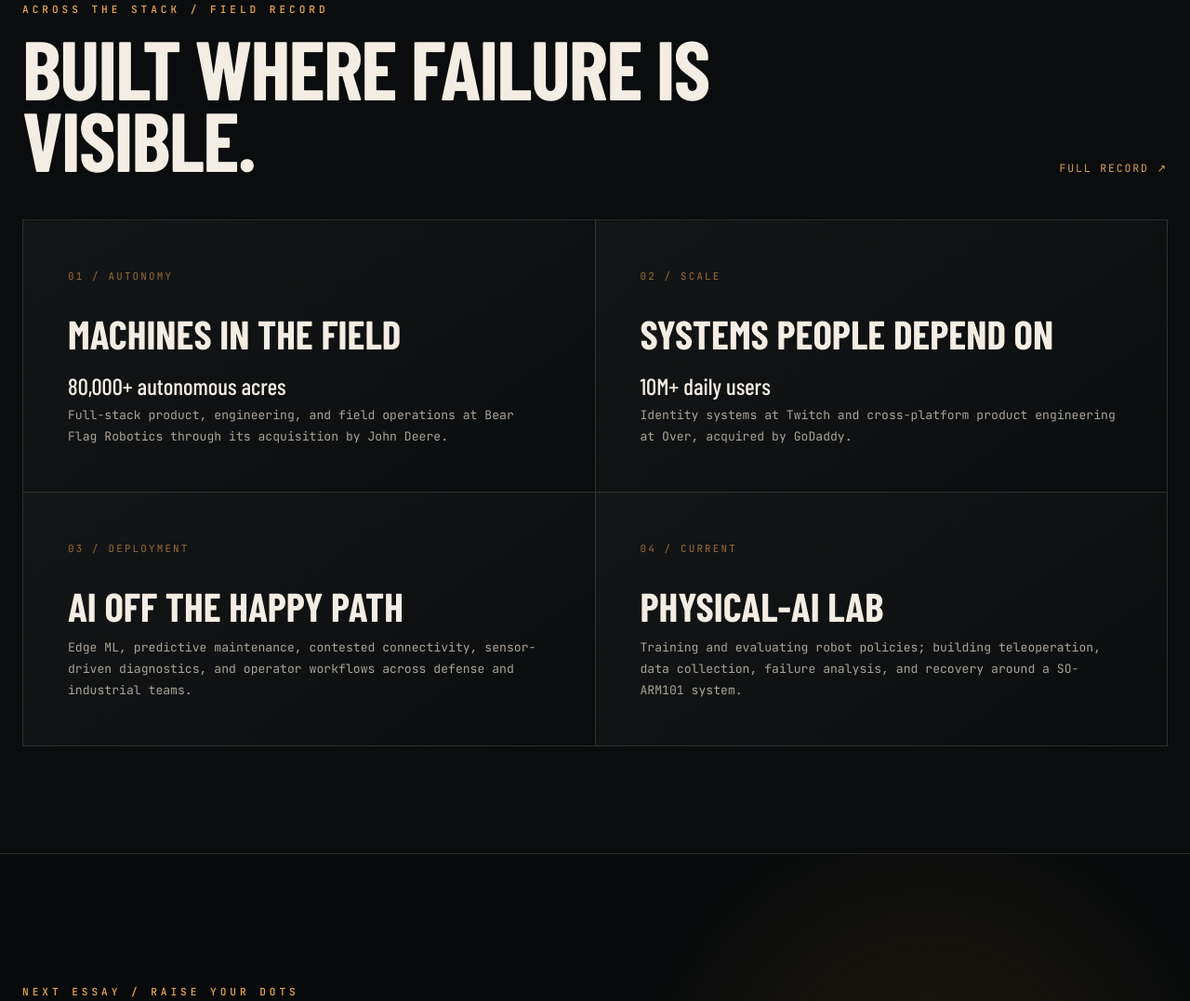
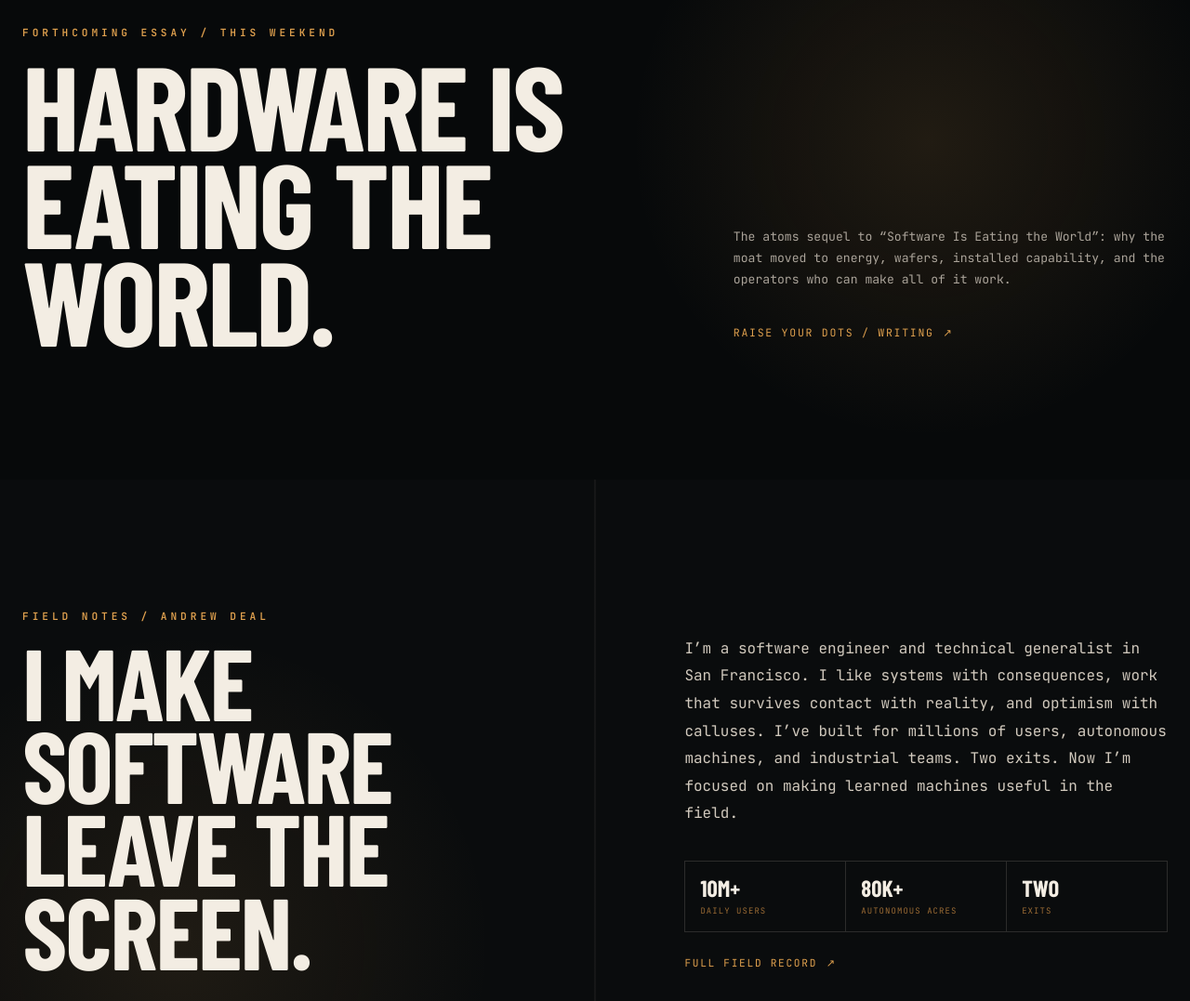
Before and after one commit to a-deal/a-deal.github.io, a website: page index.html in a window 1280 px wide. Shown: the part 3522-4599 px from the top of the page at 93% size. Drawn offline with nearby package versions, Linux system fonts and the light colour scheme; a web font is replaced by a local one.

Commit message:
Land the essay punchline before the field notes
Reviewed-by: none (ACKNOWLEDGED SKIP: visual-only static site narrative update validated in desktop and narrow browser renders)

```diff
--- a/index.html
+++ b/index.html
@@ -227,45 +227,51 @@
       text-transform: uppercase;
     }
     .flow i { color: rgba(243, 237, 227, .42); font-style: normal; }
-    .proof {
-      padding: clamp(5rem, 9vw, 8rem) 0;
+    .field-notes {
+      padding: clamp(6rem, 11vw, 10rem) 0;
       border-bottom: 1px solid var(--line);
-      background: #0a0c0d;
+      background:
+        linear-gradient(90deg, transparent 49.9%, rgba(243, 237, 227, .08) 50%, transparent 50.1%),
+        radial-gradient(circle at 15% 75%, rgba(223, 160, 78, .1), transparent 28%),
+        #0a0c0d;
     }
-    .proof-head {
-      display: flex;
-      gap: 2rem;
+    .field-grid {
+      display: grid;
+      grid-template-columns: minmax(0, 1.08fr) minmax(320px, .92fr);
+      gap: clamp(3rem, 8vw, 8rem);
       align-items: end;
-      justify-content: space-between;
-      margin-bottom: 3rem;
     }
-    .work-title { max-width: 820px; font-size: clamp(3.7rem, 7vw, 6.3rem); line-height: .86; }
-    .proof-link {
-      flex: none;
-      color: var(--amber);
-      font-size: .72rem;
-      letter-spacing: .16em;
-      text-decoration: none;
+    .field-notes h2 {
+      max-width: 760px;
+      margin: 1.1rem 0 0;
+      font-family: "Barlow Condensed", sans-serif;
+      font-size: clamp(4rem, 8.5vw, 7.5rem);
+      font-weight: 700;
+      line-height: .82;
+      letter-spacing: -.02em;
       text-transform: uppercase;
     }
-    .proof-grid { display: grid; grid-template-columns: repeat(2, minmax(0, 1fr)); border-top: 1px solid var(--line); border-left: 1px solid var(--line); }
-    .proof-card {
-      min-height: 240px;
-      padding: clamp(1.5rem, 4vw, 3rem);
+    .field-copy {
+      margin: 0;
+      color: #d1c9bd;
+      font-size: clamp(.86rem, 1.25vw, 1rem);
+      line-height: 1.85;
+    }
+    .signals {
+      display: grid;
+      grid-template-columns: repeat(3, 1fr);
+      margin-top: 2.25rem;
+      border-top: 1px solid var(--line);
+      border-left: 1px solid var(--line);
+    }
+    .signal {
+      padding: 1rem;
       border-right: 1px solid var(--line);
       border-bottom: 1px solid var(--line);
-      background: linear-gradient(145deg, rgba(22, 24, 25, .86), rgba(10, 12, 13, .98));
     }
-    .proof-index { color: var(--amber-dim); font-size: .68rem; letter-spacing: .2em; }
-    .proof-card h3 {
-      margin: 2rem 0 .8rem;
-      font-family: "Barlow Condensed", sans-serif;
-      font-size: clamp(1.8rem, 3.8vw, 2.7rem);
-      line-height: .98;
-      text-transform: uppercase;
-    }
-    .proof-card p { max-width: 520px; margin: 0; color: var(--muted); font-size: .82rem; line-height: 1.72; }
-    .proof-stat { display: block; color: var(--bone); font-family: "Barlow Condensed", sans-serif; font-size: 1.55rem; }
+    .signal b { display: block; color: var(--bone); font-family: "Barlow Condensed", sans-serif; font-size: 1.55rem; line-height: 1; text-transform: uppercase; }
+    .signal span { display: block; margin-top: .4rem; color: var(--amber-dim); font-size: .56rem; letter-spacing: .12em; text-transform: uppercase; }
+    .field-link { display: inline-flex; gap: .6rem; align-items: center; margin-top: 1.6rem; color: var(--amber); font-size: .7rem; letter-spacing: .15em; text-decoration: none; text-transform: uppercase; }
     .closing {
       padding: clamp(6rem, 11vw, 10rem) 0;
       background:
@@ -285,7 +291,7 @@
       .hero-content { align-self: flex-end; padding: 7rem 0 4rem; }
       h1 { font-size: clamp(4.4rem, 24vw, 7rem); }
       .scroll-cue { display: none; }
-      .manifesto-grid, .closing-grid { grid-template-columns: 1fr; }
+      .manifesto-grid, .closing-grid, .field-grid { grid-template-columns: 1fr; }
       .manifesto h2 { font-size: clamp(3.7rem, 19vw, 6rem); }
       .chapter { min-height: 72svh; }
       .chapter--storage { background-position: 58% center; }
@@ -293,10 +299,8 @@
       .chapter--cpu::before { background: linear-gradient(0deg, rgba(5, 7, 8, .97), rgba(5, 7, 8, .42) 68%, rgba(5, 7, 8, .18)); }
       .chapter--network { background-position: 58% center; }
       .chapter-title { font-size: clamp(4rem, 20vw, 6.4rem); }
-      .proof-head { display: block; }
-      .proof-link { display: inline-block; margin-top: 1.5rem; }
-      .proof-grid { grid-template-columns: 1fr; }
-      .proof-card { min-height: auto; }
+      .field-notes { background: radial-gradient(circle at 15% 75%, rgba(223, 160, 78, .1), transparent 28%), #0a0c0d; }
+      .signals { grid-template-columns: 1fr; }
     }
     @media (prefers-reduced-motion: reduce) { html { scroll-behavior: auto; } * { transition: none !important; } }
   </style>
@@ -369,49 +373,33 @@
       </div>
     </section>
 
-    <section class="proof" id="work">
-      <div class="frame">
-        <header class="proof-head">
-          <div>
-            <p class="kicker">Across the stack / field record</p>
-            <h2 class="work-title">Built where failure is visible.</h2>
-          </div>
-          <a class="proof-link" href="/Andrew_Deal_Resume.pdf">full record ↗</a>
-        </header>
-        <div class="proof-grid">
-          <article class="proof-card">
-            <span class="proof-index">01 / AUTONOMY</span>
-            <h3>Machines in the field</h3>
-            <p><span class="proof-stat">80,000+ autonomous acres</span>Full-stack product, engineering, and field operations at Bear Flag Robotics through its acquisition by John Deere.</p>
-          </article>
-          <article class="proof-card">
-            <span class="proof-index">02 / SCALE</span>
-            <h3>Systems people depend on</h3>
-            <p><span class="proof-stat">10M+ daily users</span>Identity systems at Twitch and cross-platform product engineering at Over, acquired by GoDaddy.</p>
-          </article>
-          <article class="proof-card">
-            <span class="proof-index">03 / DEPLOYMENT</span>
-            <h3>AI off the happy path</h3>
-            <p>Edge ML, predictive maintenance, contested connectivity, sensor-driven diagnostics, and operator workflows across defense and industrial teams.</p>
-          </article>
-          <article class="proof-card">
-            <span class="proof-index">04 / CURRENT</span>
-            <h3>Physical-AI lab</h3>
-            <p>Training and evaluating robot policies; building teleoperation, data collection, failure analysis, and recovery around a SO-ARM101 system.</p>
-          </article>
+    <section class="closing" id="writing">
+      <div class="frame closing-grid">
+        <div>
+          <p class="kicker">Forthcoming essay / this weekend</p>
+          <h2>Hardware is eating the world.</h2>
+        </div>
+        <div class="closing-side">
+          <p>The atoms sequel to “Software Is Eating the World”: why the moat moved to energy, wafers, installed capability, and the operators who can make all of it work.</p>
+          <a href="https://raiseyourdots.substack.com">Raise Your Dots / writing <span>↗</span></a>
         </div>
       </div>
     </section>
 
-    <section class="closing">
-      <div class="frame closing-grid">
+    <section class="field-notes" id="about">
+      <div class="frame field-grid">
         <div>
-          <p class="kicker">Next essay / Raise Your Dots</p>
-          <h2>Hardware is eating the world.</h2>
+          <p class="kicker">Field notes / Andrew Deal</p>
+          <h2>I make software leave the screen.</h2>
         </div>
-        <div class="closing-side">
-          <p>The atoms sequel to “Software Is Eating the World”: why the moat moved to energy, wafers, installed capability, and the operators who can make all of it work.</p>
-          <a href="https://raiseyourdots.substack.com">read the writing <span>↗</span></a>
+        <div>
+          <p class="field-copy">I’m a software engineer and technical generalist in San Francisco. I like systems with consequences, work that survives contact with reality, and optimism with calluses. I’ve built for millions of users, autonomous machines, and industrial teams. Two exits. Now I’m focused on making learned machines useful in the field.</p>
+          <div class="signals" aria-label="Selected field record">
+            <div class="signal"><b>10M+</b><span>daily users</span></div>
+            <div class="signal"><b>80K+</b><span>autonomous acres</span></div>
+            <div class="signal"><b>Two</b><span>exits</span></div>
+          </div>
+          <a class="field-link" href="/Andrew_Deal_Resume.pdf">full field record <span>↗</span></a>
         </div>
       </div>
     </section>
```
